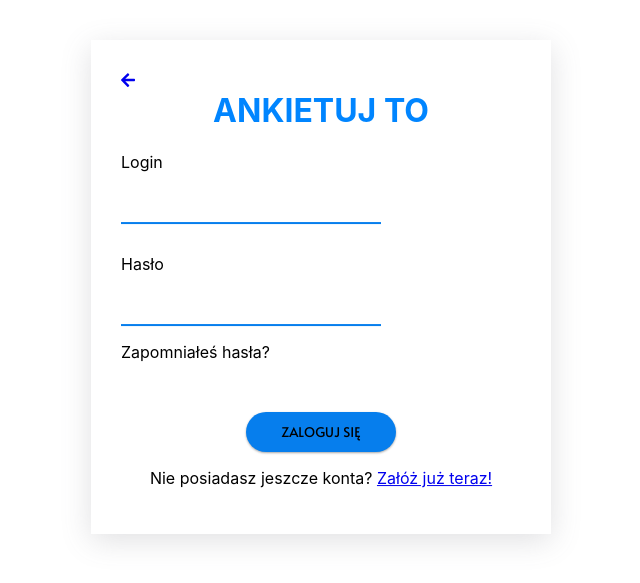
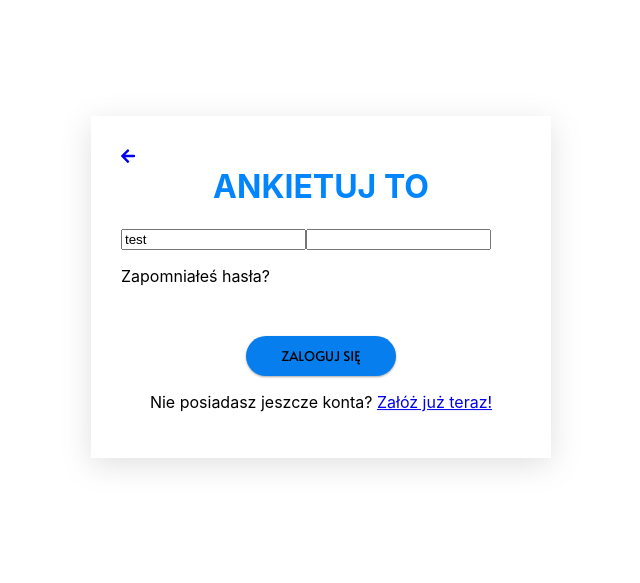
Before and after one commit to pokolowski/ankietuj-to, a React (Create React App) app: page /Login in a window 1280 px wide. Shown: the part 113-696 px from the top of the page, without its empty margins (319-959 px from the left). Built offline with nearby package versions, Linux system fonts and the light colour scheme.

Commit message:
work on login page

```diff
--- a/src/components/atoms/FormField/FormField.js
+++ b/src/components/atoms/FormField/FormField.js
@@ -1,6 +1,7 @@
 import react, { useState } from 'react';
 import styled from 'styled-components';
 import styles from './FormField.module.css';
+import { useForm } from 'react-hook-form';
 
 const StyledInput = styled.input`
   margin-top: 10px;
@@ -18,6 +19,10 @@ const FormField = ({
   value = '',
   ...props
 }) => {
+  const {
+    register,
+    formState: { errors },
+  } = useForm();
   return (
     <>
       <label> {label} </label>
@@ -27,6 +32,7 @@ const FormField = ({
         name={name}
         className={styles.inputClass}
         onChange={onChange}
+        // {...register(name)}
         marginBottom={marginBottom}
         value={value}
         required
--- a/src/components/molecules/LoginForm/loginForm.js
+++ b/src/components/molecules/LoginForm/loginForm.js
@@ -3,6 +3,7 @@ import styled from 'styled-components';
 import styles from './loginForm.module.css';
 import FormField from 'components/atoms/FormField/FormField';
 import Button from 'components/atoms/Button/button';
+import { useForm } from 'react-hook-form';
 
 const Wrapper = styled.div`
   color: black;
@@ -23,11 +24,23 @@ const BtnContainer = styled.div`
   justify-content: center;
 `;
 
-const LoginForm = ({ display }) => {
+const LoginForm = ({ display, handleSignIn, ...props }) => {
   const [formsValues, setFormsValues] = useState({
     login: '',
     password: '',
   });
+
+  const {
+    register,
+    handleSubmit,
+    watch,
+    formState: { errors },
+  } = useForm();
+  const onSubmit = ({ login, password }) => {
+    console.log(`login: ${login}, haslo: ${password}`);
+    handleSignIn({ login, password });
+  };
+  // console.log(...register('login'));
 
   const handleValueChange = (e) => {
     setFormsValues({
@@ -36,23 +49,24 @@ const LoginForm = ({ display }) => {
     });
   };
 
-  const handleSubmit = (e) => {
-    e.preventDefault();
-    console.log('udalo sie logowanie');
-    setFormsValues({
-      login: '',
-      password: '',
-    });
-  };
+  // const handleSubmit = (e) => {
+  //   e.preventDefault();
+  //   console.log('udalo sie logowanie');
+  //   setFormsValues({
+  //     login: '',
+  //     password: '',
+  //   });
+  // };
   return (
-    <Wrapper display={display} as="form" onSubmit={handleSubmit}>
-      <FormField
+    <Wrapper display={display} as="form" onSubmit={handleSubmit(onSubmit)}>
+      {/* <FormField
         label="Login"
         name="login"
         fontColor="red"
         marginBottom="30"
-        onChange={handleValueChange}
-        value={formsValues.login}
+        // onChange={handleValueChange}
+        {...register('login')}
+        // value={formsValues.login}
       ></FormField>
       <br />
       <FormField
@@ -61,9 +75,14 @@ const LoginForm = ({ display }) => {
         type="password"
         fontColor="red"
         marginBottom="5px"
-        onChange={handleValueChange}
-        value={formsValues.password}
-      ></FormField>
+        // onChange={handleValueChange}
+        {...register('password')}
+        // {...register('password', { required: true })}
+        // value={formsValues.password}
+      ></FormField> */}
+      <input defaultValue="test" {...register('login')} />
+      <input {...register('password', { required: true })} />
+      {errors.exampleRequired && <span>This field is required</span>}
       <P>Zapomniałeś hasła?</P>
       <BtnContainer>
         <Button text="Zaloguj się" alignSelf="center" fontSize="15" />
--- a/src/components/organisms/LoginPage/login.js
+++ b/src/components/organisms/LoginPage/login.js
@@ -36,7 +36,7 @@ const StyledDiv = styled.div`
   align-items: center;
 `;
 
-const Login = () => {
+const Login = ({ handleSignIn }) => {
   const [displayOff, setDisplayOff] = useState(false);
 
   const ChangeForm = () => {};
@@ -51,7 +51,10 @@ const Login = () => {
         <FontAwesomeIcon icon={faArrowLeft} />
       </NavLink>
       <h1 className={styles.styledH1}> ankietuj to </h1>
-      <LoginForm display={displayOff ? 'none' : ''} />
+      <LoginForm
+        display={displayOff ? 'none' : ''}
+        handleSignIn={handleSignIn}
+      />
       <RegistryForm display={displayOff ? 'none' : ''} />
       <StyledDiv>
         {/* <Button
--- a/src/views/Root.js
+++ b/src/views/Root.js
@@ -11,14 +11,14 @@ import { useForm } from 'react-hook-form';
 const AuthenticatedApp = () => {
   return <>zalogowano</>;
 };
-const UnauthenticatedApp = ({ handleSingIn }) => {
+const UnauthenticatedApp = ({ handleSignIn }) => {
   const {
     register,
     handleSubmit,
     watch,
     formState: { errors },
   } = useForm();
-  const onSubmit = ({ login, password }) => handleSingIn({ login, password });
+  const onSubmit = ({ login, password }) => handleSignIn({ login, password });
 
   console.log(watch('example'));
 
@@ -36,6 +36,7 @@ const Root = () => {
   const [user, setUser] = useState(null);
 
   const handleSignIn = async ({ email, password }) => {
+    console.log(`email: ${email}, haslo: ${password}`);
     try {
       const response = await axios.post('/url', {
         email,
@@ -53,15 +54,19 @@ const Root = () => {
     <Router>
       <ThemeProvider theme={theme}>
         <Routes>
-          <Route path="/Login" element={<Login />} />
+          <Route
+            path="/Login"
+            element={<Login handleSignIn={handleSignIn} />}
+          />
           {/* <Route path="/" element={<HomePage />} /> */}
           {user ? (
+            <Route path="/" element={<AuthenticatedApp />} />
+          ) : (
+            // <Route
+            //   path="/"
+            //   element={<UnauthenticatedApp handleSingIn={handleSignIn} />}
+            // />
             <Route path="/" element={<HomePage />} />
-          ) : (
-            <Route
-              path="/"
-              element={<UnauthenticatedApp handleSingIn={handleSignIn} />}
-            />
           )}
         </Routes>
       </ThemeProvider>
```
